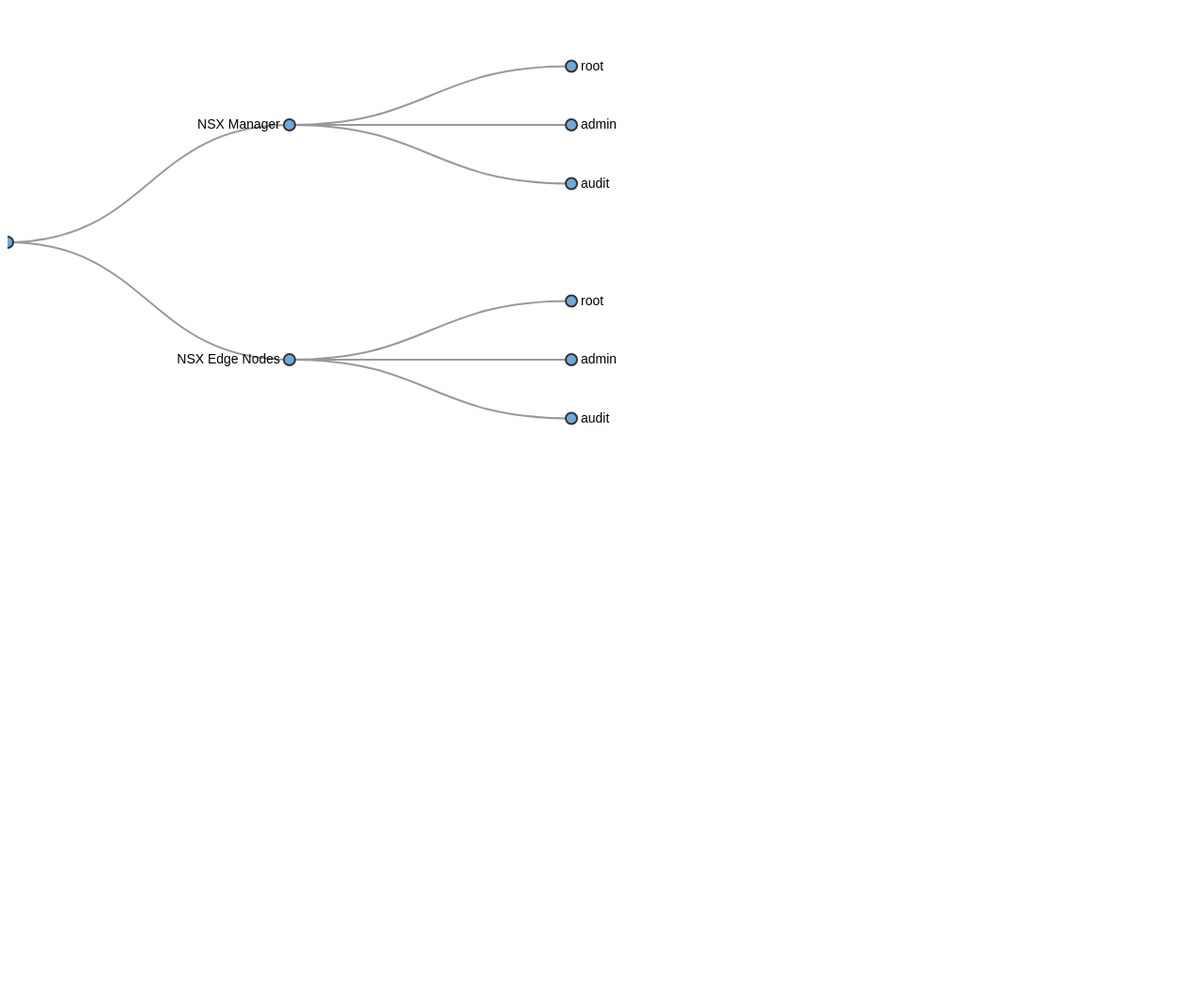
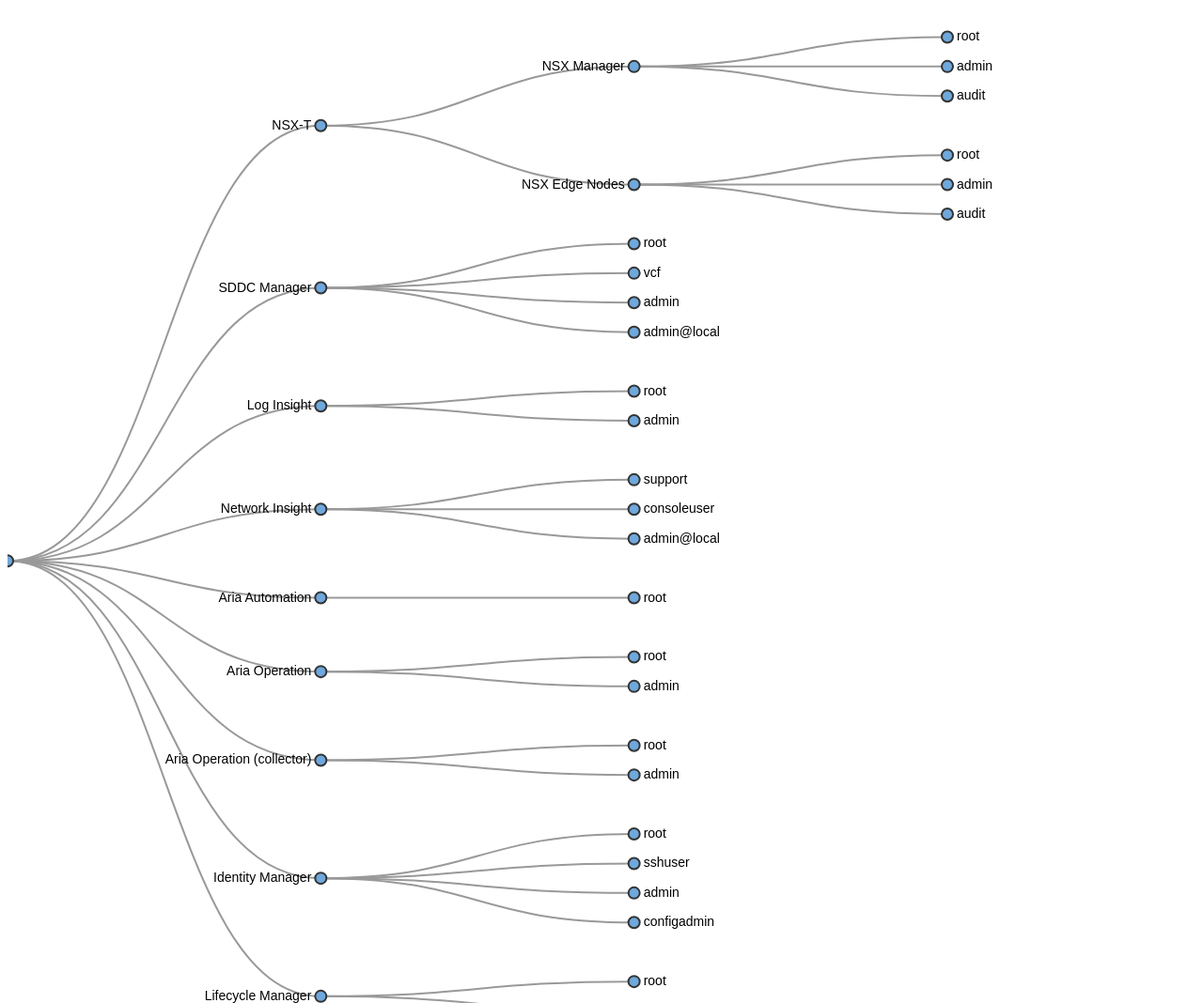
Before and after one commit to rehman4911/product-user-tree, a plain HTML site: page index.html in a window 1280 px wide. Shown: the top 1068 px of the page at 94% size. Before the commit the page ends 800 px from the top, so only its background shows below. Drawn offline with nearby package versions, Linux system fonts and the light colour scheme.

Commit message:
Update index.html

```diff
--- a/index.html
+++ b/index.html
@@ -4,6 +4,9 @@
   <meta charset="UTF-8">
   <title>Product User Tree</title>
   <style>
+    body {
+      font-family: sans-serif;
+    }
     .node circle {
       fill: #6fa8dc;
       stroke: #333;
@@ -20,11 +23,14 @@
   </style>
 </head>
 <body>
-  <svg width="800" height="600"></svg>
+  <svg width="1200" height="1200"></svg>
 
   <script src="https://d3js.org/d3.v7.min.js"></script>
   <script>
     const data = {
+      name: "Products",
+      children: [
+        {
           name: "NSX-T",
           children: [
             {
@@ -44,10 +50,72 @@
               ]
             }
           ]
+        },
+        {
+          name: "SDDC Manager",
+          children: [
+            { name: "root" },
+            { name: "vcf" },
+            { name: "admin" },
+            { name: "admin@local" }
+          ]
+        },
+        {
+          name: "Log Insight",
+          children: [
+            { name: "root" },
+            { name: "admin" }
+          ]
+        },
+        {
+          name: "Network Insight",
+          children: [
+            { name: "support" },
+            { name: "consoleuser" },
+            { name: "admin@local" }
+          ]
+        },
+        {
+          name: "Aria Automation",
+          children: [
+            { name: "root" }
+          ]
+        },
+        {
+          name: "Aria Operation",
+          children: [
+            { name: "root" },
+            { name: "admin" }
+          ]
+        },
+        {
+          name: "Aria Operation (collector)",
+          children: [
+            { name: "root" },
+            { name: "admin" }
+          ]
+        },
+        {
+          name: "Identity Manager",
+          children: [
+            { name: "root" },
+            { name: "sshuser" },
+            { name: "admin" },
+            { name: "configadmin" }
+          ]
+        },
+        {
+          name: "Lifecycle Manager",
+          children: [
+            { name: "root" },
+            { name: "vcfadmin" }
+          ]
+        }
+      ]
     };
 
-    const width = 800;
-    const height = 600;
+    const width = 1200;
+    const height = 1200;
 
     const svg = d3.select("svg")
       .attr("width", width)
```
Lines whose indentation alone changed are shown as unchanged.
